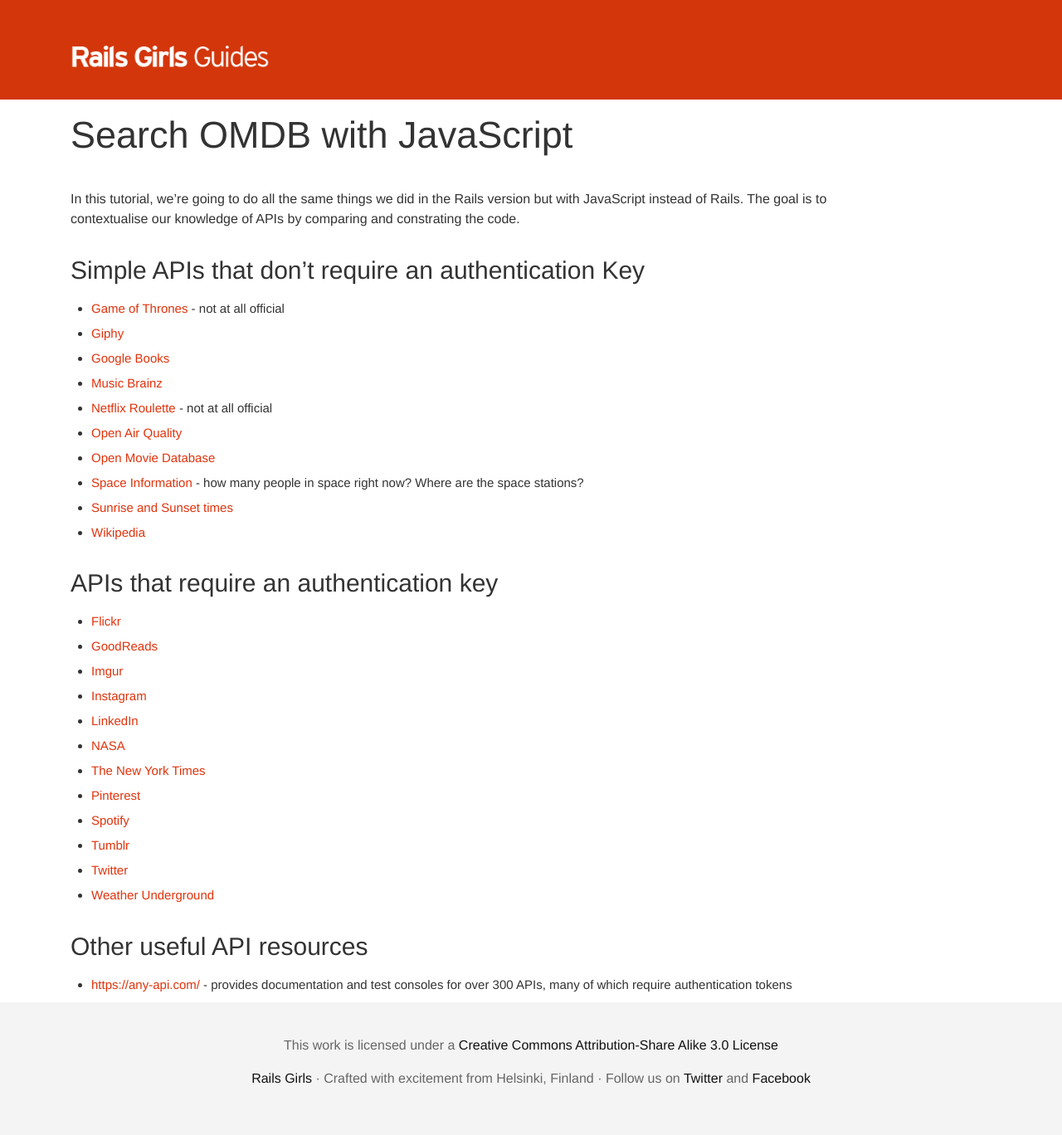
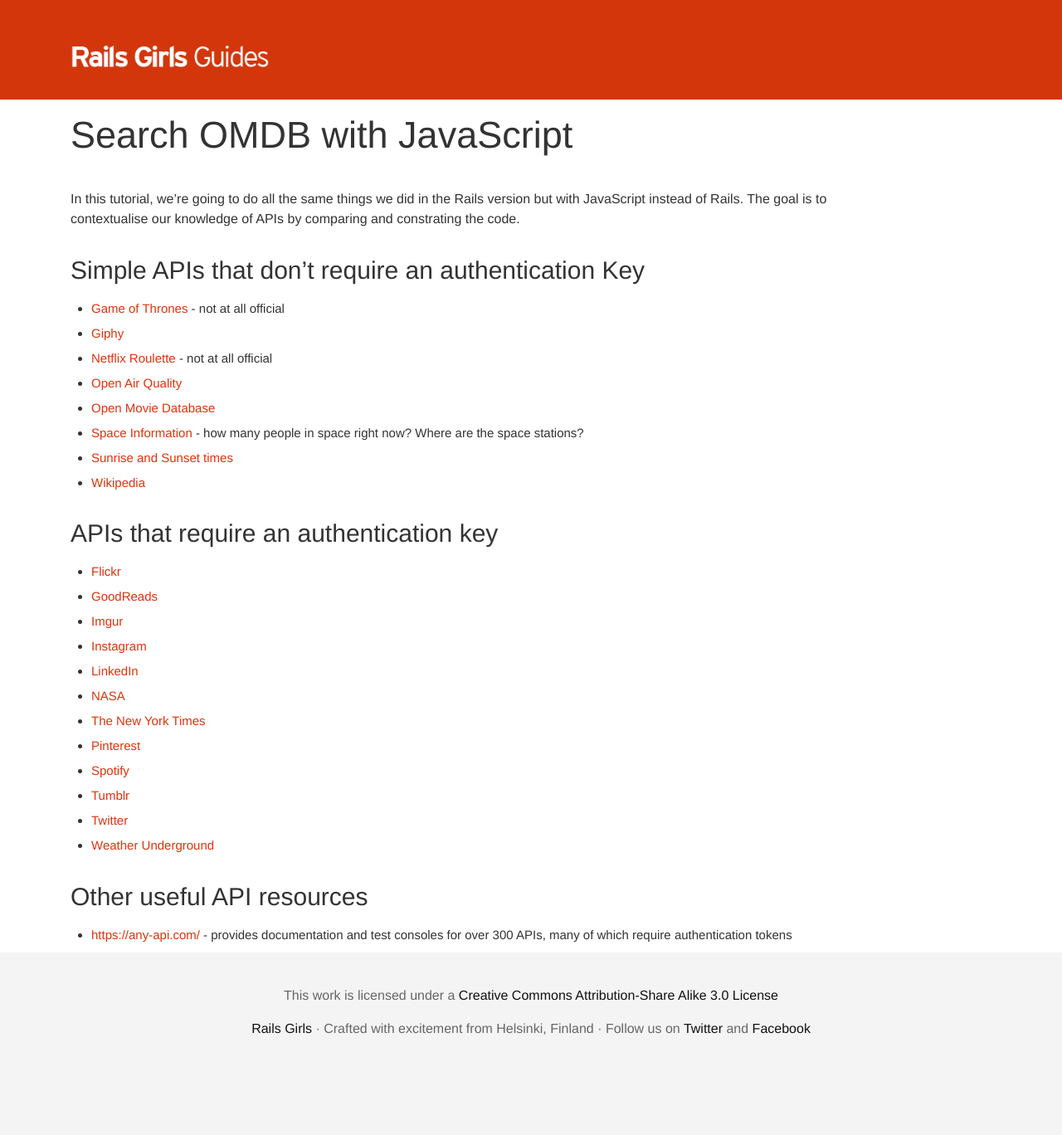
Before and after one commit to tracymu/api-tutorial, a Jekyll site: the page built from _posts/2017-04-06-api-list.md, in a window 1280 px wide. Shown: the whole page at 83% size. Built offline with Jekyll 4.4.1, drawn with Linux system fonts in a browser that asks for light colours; nearby versions of some CDN libraries; after the commit the page ends 1308 px from its top, so only the background shows below that.

Commit message:
Remove these as they require auth

```diff
--- a/_posts/2017-04-06-api-list.md
+++ b/_posts/2017-04-06-api-list.md
@@ -12,8 +12,6 @@ In this tutorial, we're going to do all the same things we did in the Rails vers
 ## Simple APIs that don't require an authentication Key
  - [Game of Thrones](https://anapioficeandfire.com/) - not at all official
  - [Giphy](http://api.giphy.com/)
- - [Google Books](https://developers.google.com/books/)
- - [Music Brainz](https://musicbrainz.org/doc/Development/XML_Web_Service/Version_2)
  - [Netflix Roulette](http://netflixroulette.net/api/) - not at all official
  - [Open Air Quality](https://docs.openaq.org/)
  - [Open Movie Database](https://www.omdbapi.com/)
```
